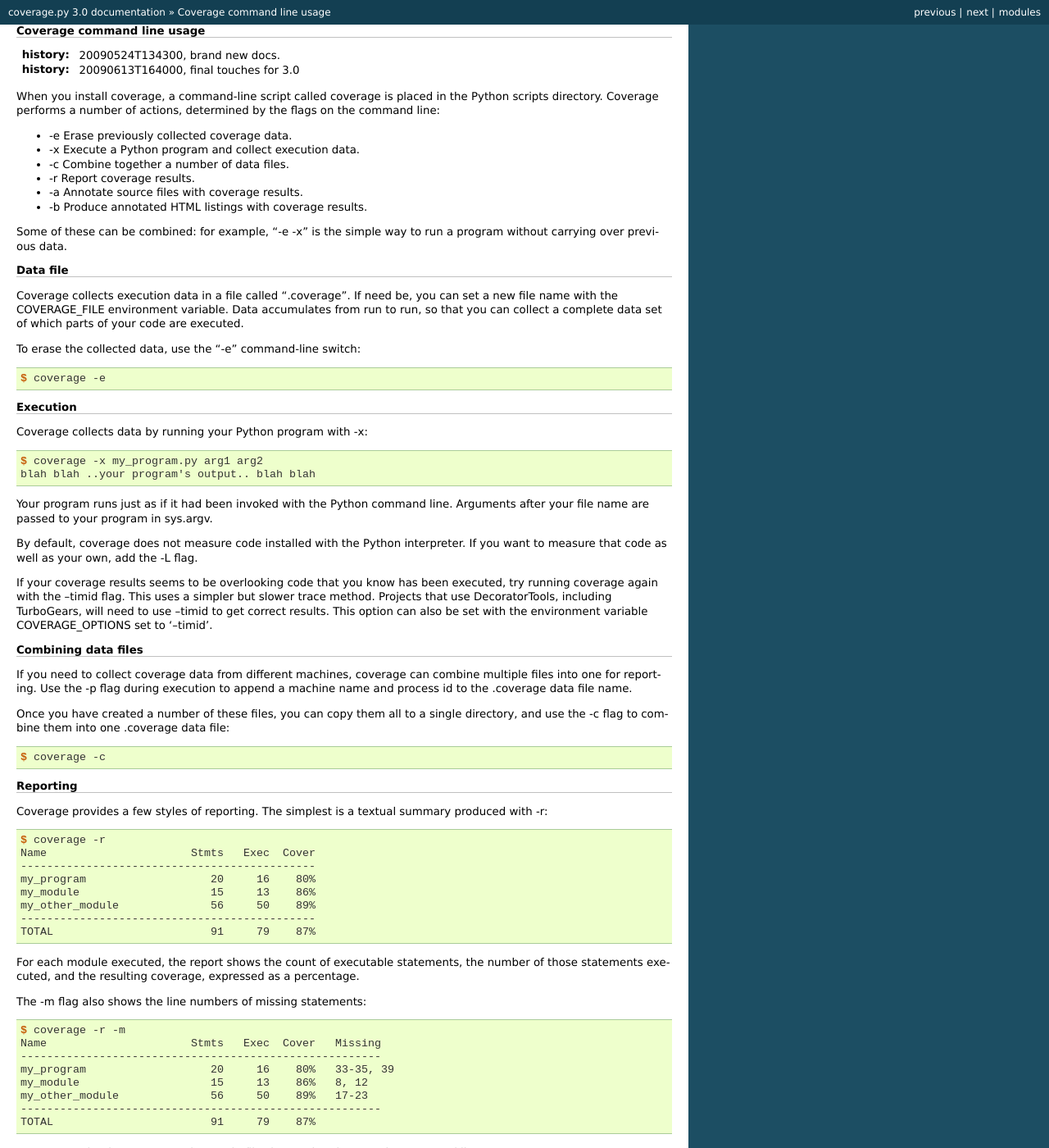
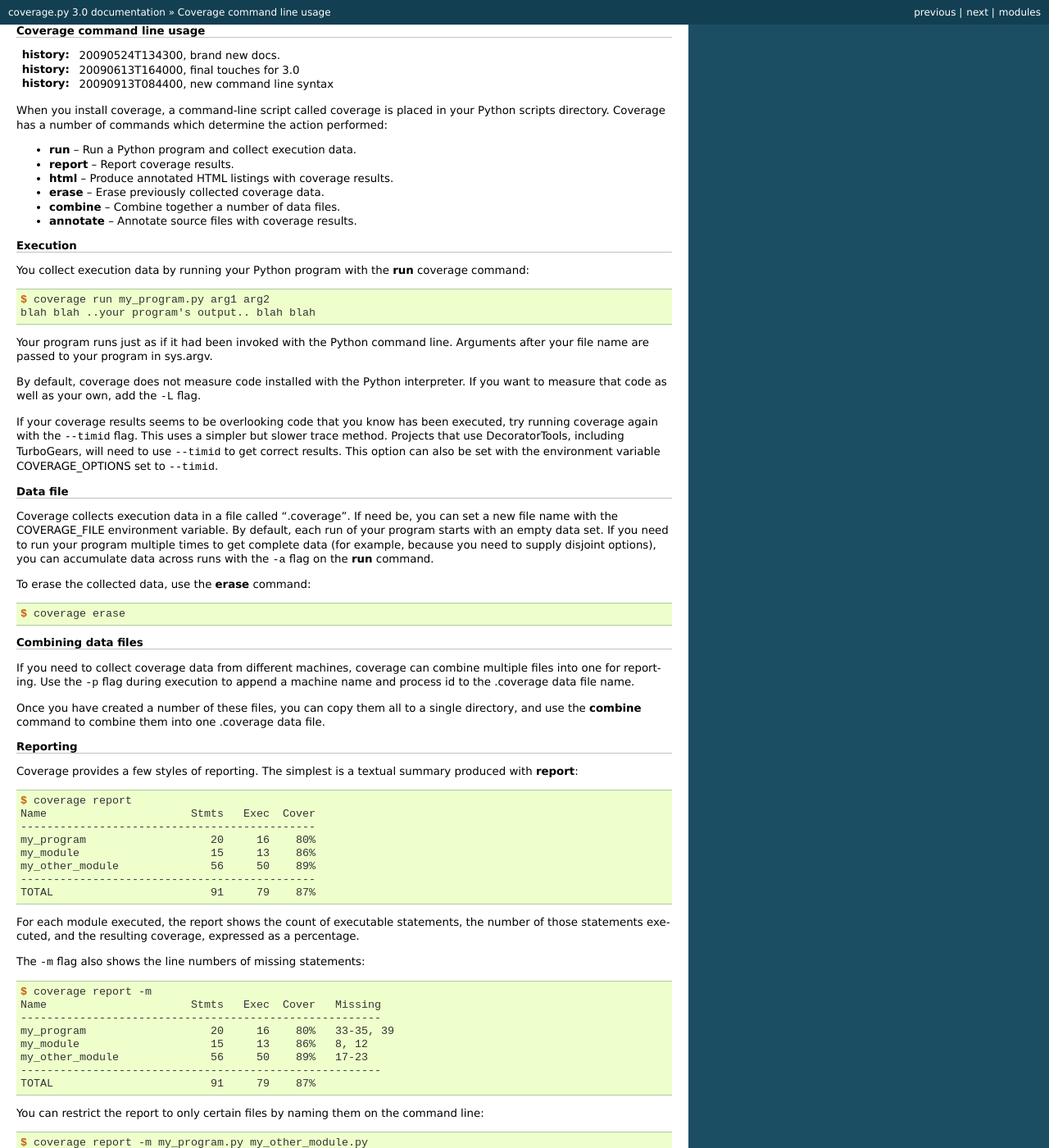
Before and after one commit to nedbat/coveragepy, a Sphinx documentation site: the page built from doc/cmd.rst, in a window 1280 px wide and 1400 px high. Shown: the whole window at 82% size. Built offline with Sphinx 7.4.7, drawn with Linux system fonts in a browser that asks for light colours; some of the changed text lies outside the part shown.

Commit message:
Docs updated for the new command-line syntax.

```diff
--- a/CHANGES.txt
+++ b/CHANGES.txt
@@ -4,6 +4,10 @@ Change history for Coverage.py
 
 Next version
 ------------
+
+- Coverage.py has a new command line syntax with subcommands.  This expands the
+  possibilities for adding features and options in the future.  The old syntax
+  is still supported.
 
 - Added the --timid option to enable a simpler slower trace function that works
   for DecoratorTools (including TurboGears) projects.
--- a/doc/cmd.rst
+++ b/doc/cmd.rst
@@ -6,84 +6,87 @@ Coverage command line usage
 
 :history: 20090524T134300, brand new docs.
 :history: 20090613T164000, final touches for 3.0
+:history: 20090913T084400, new command line syntax
 
 .. highlight:: console
 
 When you install coverage, a command-line script called coverage is placed in
-the Python scripts directory.  Coverage performs a number of actions, determined
-by the flags on the command line:
+your Python scripts directory.  Coverage has a number of commands which
+determine the action performed:
 
-* -e Erase previously collected coverage data.
+* **run** -- Run a Python program and collect execution data.
 
-* -x Execute a Python program and collect execution data.
+* **report** -- Report coverage results.
 
-* -c Combine together a number of data files.
+* **html** -- Produce annotated HTML listings with coverage results.
 
-* -r Report coverage results.
+* **erase** -- Erase previously collected coverage data.
 
-* -a Annotate source files with coverage results.
+* **combine** -- Combine together a number of data files.
 
-* -b Produce annotated HTML listings with coverage results.
+* **annotate** -- Annotate source files with coverage results.
 
-Some of these can be combined: for example, "-e -x" is the simple way to run a
-program without carrying over previous data.
+
+
+Execution
+---------
+
+You collect execution data by running your Python program with the **run**
+coverage command::
+
+    $ coverage run my_program.py arg1 arg2
+    blah blah ..your program's output.. blah blah
+
+Your program runs just as if it had been invoked with the Python command line.
+Arguments after your file name are passed to your program in sys.argv.
+
+By default, coverage does not measure code installed with the Python interpreter.
+If you want to measure that code as well as your own, add the ``-L`` flag.
+
+If your coverage results seems to be overlooking code that you know has been
+executed, try running coverage again with the ``--timid`` flag.  This uses a simpler
+but slower trace method.  Projects that use DecoratorTools, including TurboGears,
+will need to use ``--timid`` to get correct results.  This option can also be set
+with the environment variable COVERAGE_OPTIONS set to ``--timid``.
+
 
 
 Data file
 ---------
 
 Coverage collects execution data in a file called ".coverage".  If need be, you can
-set a new file name with the COVERAGE_FILE environment variable.  Data accumulates
-from run to run, so that you can collect a complete data set of which parts of
-your code are executed.
+set a new file name with the COVERAGE_FILE environment variable.  By default,
+each run of your program starts with an empty data set.  If you need to run your
+program multiple times to get complete data (for example, because you need to
+supply disjoint options), you can accumulate data across runs with the ``-a``
+flag on the **run** command.
 
-To erase the collected data, use the "-e" command-line switch::
+To erase the collected data, use the **erase** command::
 
-    $ coverage -e
+    $ coverage erase
 
-
-
-Execution
----------
-
-Coverage collects data by running your Python program with -x::
-
-    $ coverage -x my_program.py arg1 arg2
-    blah blah ..your program's output.. blah blah
-
-Your program runs just as if it had been invoked with the Python command line.
-Arguments after your file name are passed to your program in sys.argv.
-
-By default, coverage does not measure code installed with the Python interpreter.
-If you want to measure that code as well as your own, add the -L flag.
-
-If your coverage results seems to be overlooking code that you know has been
-executed, try running coverage again with the --timid flag.  This uses a simpler
-but slower trace method.  Projects that use DecoratorTools, including TurboGears,
-will need to use --timid to get correct results.  This option can also be set
-with the environment variable COVERAGE_OPTIONS set to '--timid'.
 
 
 Combining data files
 --------------------
 
 If you need to collect coverage data from different machines, coverage can
-combine multiple files into one for reporting.  Use the -p flag during execution
-to append a machine name and process id to the .coverage data file name.
+combine multiple files into one for reporting.  Use the ``-p`` flag during
+execution to append a machine name and process id to the .coverage data file
+name.
 
 Once you have created a number of these files, you can copy them all to a single
-directory, and use the -c flag to combine them into one .coverage data file::
-
-    $ coverage -c
+directory, and use the **combine** command to combine them into one .coverage
+data file.
 
 
 Reporting
 ---------
 
 Coverage provides a few styles of reporting.  The simplest is a textual summary
-produced with -r::
+produced with **report**::
 
-    $ coverage -r
+    $ coverage report
     Name                      Stmts   Exec  Cover
     ---------------------------------------------
     my_program                   20     16    80%
@@ -96,9 +99,9 @@ For each module executed, the report shows the count of executable statements,
 the number of those statements executed, and the resulting coverage, expressed
 as a percentage.
 
-The -m flag also shows the line numbers of missing statements::
+The ``-m`` flag also shows the line numbers of missing statements::
 
-    $ coverage -r -m
+    $ coverage report -m
     Name                      Stmts   Exec  Cover   Missing
     -------------------------------------------------------
     my_program                   20     16    80%   33-35, 39
@@ -110,7 +113,7 @@ The -m flag also shows the line numbers of missing statements::
 You can restrict the report to only certain files by naming them on the
 command line::
 
-    $ coverage -r -m my_program.py my_other_module.py
+    $ coverage report -m my_program.py my_other_module.py
     Name                      Stmts   Exec  Cover   Missing
     -------------------------------------------------------
     my_program                   20     16    80%   33-35, 39
@@ -118,10 +121,10 @@ command line::
     -------------------------------------------------------
     TOTAL                        76     66    87%
 
-The -o flag omits files that begin with specified prefixes. For example, this
+The ``-o`` flag omits files that begin with specified prefixes. For example, this
 will omit any modules in the django directory::
 
-    $ coverage -r -m -o django
+    $ coverage report -m -o django
 
 
 
@@ -129,9 +132,9 @@ HTML annotation
 ---------------
 
 Coverage can annotate your source code for which lines were executed
-and which were not.  The -b flag creates an HTML report similar to the -r
-summary, but as an HTML file.  Each module name links to the source file
-decorated to show the status of each line.
+and which were not.  The **html** command creates an HTML report similar to the
+**report** summary, but as an HTML file.  Each module name links to the source
+file decorated to show the status of each line.
 
 Here's a `sample report </code/coverage/sample_html/index.html>`_.
 
@@ -139,18 +142,18 @@ Lines are highlighted green for executed, red for missing, and gray for
 excluded.  The counts at the top of the file are buttons to turn on and off
 the highlighting.
 
-The -d argument to specify an output directory is required::
+The ``-d`` argument to specify an output directory is required::
 
-    $ coverage -b -d covhtml
+    $ coverage html -d covhtml
 
 
 Text annotation
 ---------------
 
-The -a flag produces a text annotation of your source code.  With a -d argument
-specifying an output directory, each Python file becomes a text file in that
-directory.  Without -d, the files are written into the same directories as the
-original Python files.
+The **annotate** command produces a text annotation of your source code.  With a
+``-d`` argument specifying an output directory, each Python file becomes a text
+file in that directory.  Without ``-d``, the files are written into the same
+directories as the original Python files.
 
 Coverage status for each line of source is indicated with a character prefix::
 
```
Also changed, not shown: doc/faq.rst (+7 -2 lines), doc/index.rst (+8 -7 lines), doc/excluding.rst (line endings or trailing spaces).
